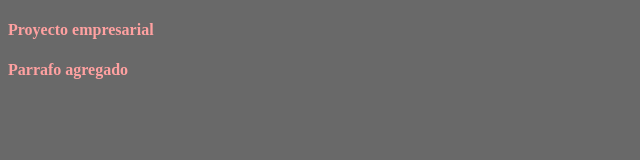
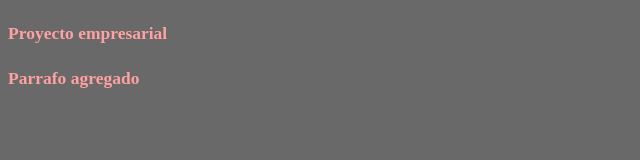
Before and after one commit to Jordi-Miravet/cursoGit, a plain HTML site: page index.html in a window 1280 px wide. Shown: the whole page, without its empty margins (0-640 px from the left). Drawn offline with Linux system fonts and the light colour scheme; files that its build step writes are made by us from their sources; files whose address does not match are found by name.

Commit message:
Update style.css

```diff
--- a/css/style.css
+++ b/css/style.css
@@ -4,4 +4,5 @@ body{
     background-color: #696969;
     font-weight: 700;
     color: #ffa1a1;
+    font-size: 17.5px;
 }
```
